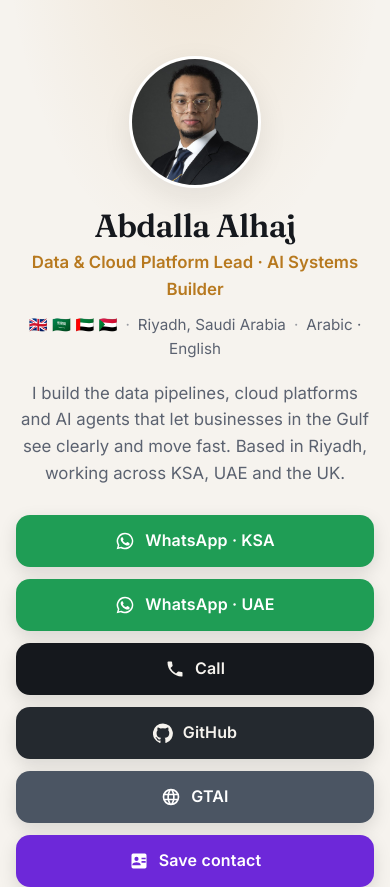
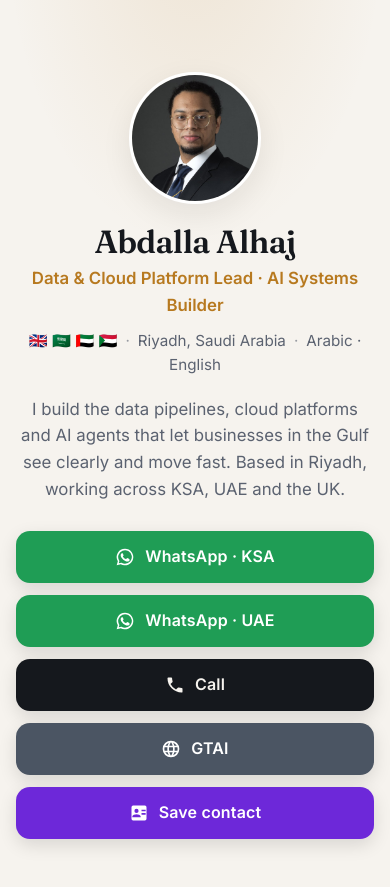
Before and after one commit to Afronutella/digital-card, a plain HTML site: page public/index.html in a window 390 px wide. Shown: the top 887 px of the page. Drawn offline with Linux system fonts and the light colour scheme.

Commit message:
Hide GitHub button; harden hero against mobile toolbar clipping
Drop smooth scrolling, disable scroll anchoring, add safe-area-aware top
padding so the photo is never cut by a collapsing browser bar.

Co-Authored-By: Claude Fable 5.1 <noreply@anthropic.com>

```diff
--- a/public/assets/style.css
+++ b/public/assets/style.css
@@ -55,7 +55,7 @@
 }
 
 * { box-sizing: border-box; }
-html { scroll-behavior: smooth; }
+html { overflow-anchor: none; }
 body {
   margin: 0;
   background: var(--bg);
@@ -63,6 +63,8 @@ body {
   font-family: Inter, -apple-system, BlinkMacSystemFont, "Segoe UI", Roboto, sans-serif;
   line-height: 1.6;
   -webkit-font-smoothing: antialiased;
+  overflow-anchor: none;      /* no scroll-position jumps while fonts/photo load */
+  overflow-x: hidden;
 }
 .wrap { max-width: 760px; margin: 0 auto; padding: 0 16px; }
 .skip { position: absolute; left: -999px; top: 8px; background: var(--accent); color: var(--accent-ink); padding: 8px 12px; border-radius: 8px; }
@@ -72,7 +74,8 @@ code { font-family: ui-monospace, SFMono-Regular, Menlo, monospace; font-size: .
 
 /* Hero */
 .hero {
-  padding: 56px 0 40px;
+  /* extra top room + notch inset so a collapsing mobile toolbar never clips the photo */
+  padding: calc(72px + env(safe-area-inset-top, 0px)) 0 40px;
   text-align: center;
   background:
     radial-gradient(ellipse 70% 55% at 50% -10%, var(--accent-soft), transparent 70%);
@@ -171,4 +174,4 @@ h2 {
   border: 1px solid var(--line); background: var(--surface); color: var(--text);
   width: 34px; height: 34px; border-radius: 50%; cursor: pointer; font-size: 16px;
 }
-@media (prefers-reduced-motion: reduce) { *, *::before, *::after { transition: none !important; scroll-behavior: auto !important; } }
+@media (prefers-reduced-motion: reduce) { *, *::before, *::after { transition: none !important; } }
--- a/public/index.html
+++ b/public/index.html
@@ -2,7 +2,7 @@
 <html lang="en">
 <head>
 <meta charset="utf-8">
-<meta name="viewport" content="width=device-width, initial-scale=1">
+<meta name="viewport" content="width=device-width, initial-scale=1, viewport-fit=cover">
 <title>Abdalla Alhaj</title>
 <meta name="description" content="Abdalla Alhaj — data & cloud platform lead and AI systems builder in Riyadh. Digital card: what I do, how I work, and how to reach me.">
 <meta property="og:title" content="Abdalla Alhaj">
--- a/public/profile.js
+++ b/public/profile.js
@@ -21,7 +21,7 @@ window.PROFILE = {
     phone: "+966559308785",            // the Call button (Saudi)
     email: "",                         // e.g. "you@example.com"
     linkedin: "",                      // full URL, e.g. "https://www.linkedin.com/in/your-handle"
-    github: "https://github.com/Afronutella",
+    github: "",                        // set a URL to show a GitHub button
     website: "https://gtai.ae/",
     websiteLabel: "GTAI",
   },
```
